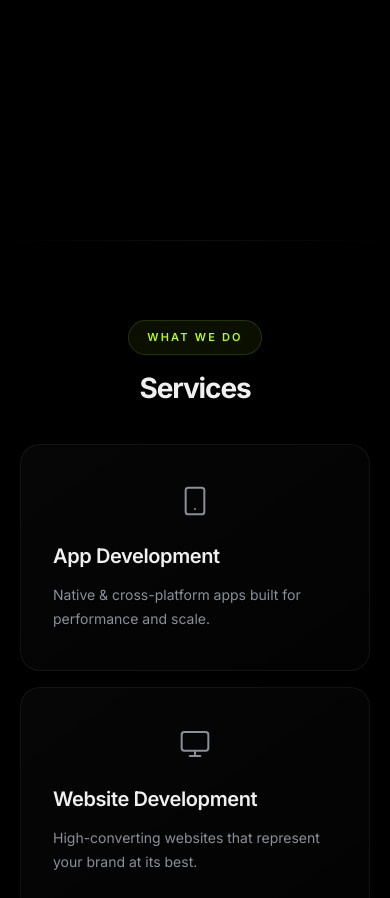
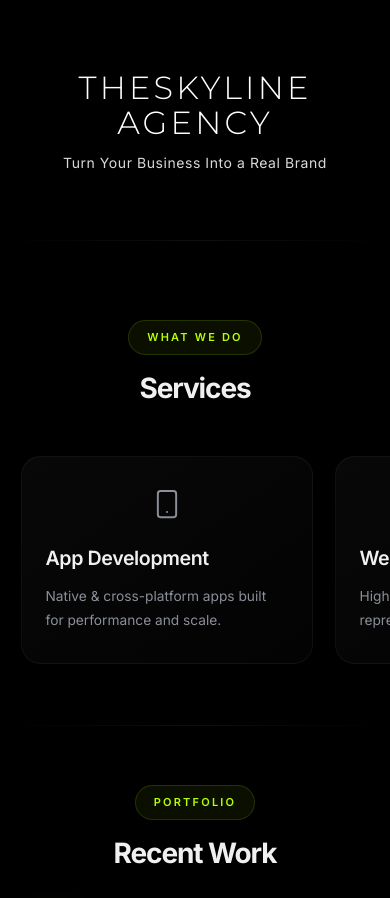
Before and after one commit to rommyansar/theskylineagency, a Next.js app: page / in a window 390 px wide. Shown: the part 604-1502 px from the top of the page. Built offline with nearby package versions, Linux system fonts and the light colour scheme.

Commit message:
feat: complete rebranding, mobile optimizations, and 'Recent Work' carousel logic

```diff
--- a/app/components/SelectedWork.tsx
+++ b/app/components/SelectedWork.tsx
@@ -1,6 +1,6 @@
 'use client';
 
-import { useState } from 'react';
+import { useState, useEffect } from 'react';
 import { useReveal } from '../hooks/useReveal';
 
 const categories = ['All', 'Apps', 'Websites', 'Software', 'AI'];
@@ -127,12 +127,24 @@ const projects = [
 
 export default function SelectedWork() {
   const [activeFilter, setActiveFilter] = useState('All');
-  const [visibleCount, setVisibleCount] = useState(6);
-  const sectionRef = useReveal(['SelectedWork', activeFilter, visibleCount]);
+  const [expandAll, setExpandAll] = useState(false);
+  const [isMobile, setIsMobile] = useState(false);
+  const [isMounted, setIsMounted] = useState(false);
+
+  // useReveal still benefits from an array of dependencies, but let's just trigger it when data changes
+  const sectionRef = useReveal(['SelectedWork', activeFilter, expandAll, isMobile]);
+
+  useEffect(() => {
+    setIsMounted(true);
+    const checkMobile = () => setIsMobile(window.innerWidth <= 640);
+    checkMobile();
+    window.addEventListener('resize', checkMobile);
+    return () => window.removeEventListener('resize', checkMobile);
+  }, []);
 
   const handleFilterChange = (cat: string) => {
     setActiveFilter(cat);
-    setVisibleCount(6);
+    setExpandAll(false);
   };
 
   const filtered =
@@ -140,6 +152,10 @@ export default function SelectedWork() {
       ? projects
       : projects.filter((p) => p.category === activeFilter);
 
+  // On server (not mounted), default to 6 to match typical desktop payload.
+  // On client, show 1 if mobile and not expanded, 6 if desktop and not expanded, or all if expanded.
+  const defaultVisibleCount = isMounted && isMobile ? 1 : 6;
+  const visibleCount = expandAll ? filtered.length : defaultVisibleCount;
   const displayedProjects = filtered.slice(0, visibleCount);
 
   return (
@@ -197,7 +213,7 @@ export default function SelectedWork() {
           <div className="reveal" style={{ display: 'flex', justifyContent: 'center', marginTop: '3rem' }}>
             <button
               className="cta-button"
-              onClick={() => setVisibleCount(filtered.length)}
+              onClick={() => setExpandAll(true)}
             >
               See More
               <span className="cta-arrow">→</span>
--- a/app/components/SplineScene.tsx
+++ b/app/components/SplineScene.tsx
@@ -20,7 +20,7 @@ export default function SplineScene() {
         </div>
       )}
       <Spline
-        scene="https://prod.spline.design/S6WffR5L-zdzbukJ/scene.splinecode"
+        scene="https://prod.spline.design/P99QTO5sUGseFIKJ/scene.splinecode"
         onLoad={() => setIsLoaded(true)}
         style={{ width: '100%', height: '100%' }}
       />
--- a/app/globals.css
+++ b/app/globals.css
@@ -73,6 +73,63 @@ body {
   overflow: hidden; /* Ensure any overflowing children are clipped */
 }
 
+/* Black edge masks to hide Spline blue glow on left/right */
+.hero::before,
+.hero::after {
+  content: "";
+  position: absolute;
+  top: 0;
+  width: 150px;
+  height: 100%;
+  z-index: 5;
+  pointer-events: none;
+}
+
+.hero::before {
+  left: 0;
+  background: linear-gradient(to right, #000000 20%, transparent 100%);
+}
+
+.hero::after {
+  right: 0;
+  background: linear-gradient(to left, #000000 20%, transparent 100%);
+}
+
+.hero-brand {
+  position: absolute;
+  top: 86%; /* Slightly above previous 90%, still below flower */
+  left: 50%;
+  transform: translate(-50%, -50%);
+  z-index: 20;
+  pointer-events: none; /* Allows interactions to pass through to Spline */
+  text-align: center;
+  width: 100%;
+  padding: 0 20px;
+}
+
+.hero-brand h1 {
+  font-family: var(--font-montserrat), sans-serif;
+  font-size: clamp(32px, 5vw, 70px);
+  font-weight: 300; /* Thin, minimalist luxury weight */
+  letter-spacing: 0.1em; /* Wide tracking for sophisticated agency look */
+  line-height: 1.1;
+  color: #ffffff;
+  /* Soft, elegant glow/shadow to lift it off the 3D scene */
+  text-shadow: 0px 4px 30px rgba(0, 0, 0, 0.8), 0 0 10px rgba(0, 0, 0, 0.4);
+  margin: 0;
+  text-transform: uppercase;
+}
+
+.hero-brand p {
+  font-family: var(--font-inter), 'Inter', sans-serif;
+  font-size: clamp(14px, 2vw, 20px);
+  font-weight: 400;
+  color: rgba(255, 255, 255, 0.85);
+  margin-top: 12px;
+  letter-spacing: 0.04em;
+  text-shadow: 0px 2px 10px rgba(0, 0, 0, 0.5);
+}
+
 .content {
   position: relative;
   background: var(--bg-primary);
@@ -1303,7 +1360,6 @@ nextjs-portal {
     font-size: 32px;
   }
 
-  .services-grid,
   .portfolio-grid,
   .process-steps,
   .why-grid,
@@ -1313,16 +1369,51 @@ nextjs-portal {
     gap: 16px;
   }
 
+  .services-grid {
+    display: flex !important;
+    overflow-x: auto;
+    scroll-snap-type: x mandatory;
+    gap: 16px;
+    padding: 10px 20px 40px 20px;
+    margin: 0 -20px;
+    scroll-padding-left: 20px;
+    scrollbar-width: none; /* Firefox */
+    -webkit-overflow-scrolling: touch;
+  }
+
+  .services-grid::-webkit-scrollbar {
+    display: none; /* Safari/Chrome */
+  }
+
+  .services-grid .service-card {
+    flex: 0 0 85%;
+    scroll-snap-align: start;
+    padding: 32px 24px;
+    background: linear-gradient(145deg, rgba(255,255,255,0.03), rgba(255,255,255,0.01));
+    border: 1px solid rgba(255,255,255,0.05);
+    transform: scale(0.98);
+    transition: transform 0.4s cubic-bezier(0.16, 1, 0.3, 1), border-color 0.4s ease, box-shadow 0.4s ease;
+  }
+
+  .services-grid .service-card:active {
+    transform: scale(1);
+    border-color: rgba(181, 255, 0, 0.3);
+    box-shadow: 0 10px 30px rgba(181, 255, 0, 0.05);
+  }
+
   .process-steps {
     gap: 32px;
   }
 
-  .services-section,
+  .services-section {
+    padding: 80px 0 20px 0; /* Reduced bottom padding */
+  }
+
   .portfolio-section,
   .pricing-section,
   .process-section,
   .why-section {
-    padding: 80px 0;
+    padding: 60px 0; /* Tighter padding for mobile overall */
   }
 
   .section-header {
@@ -1853,6 +1944,9 @@ nextjs-portal {
     .mobile-menu-btn {
       display: flex;
     }
+    .navbar.scrolled .mobile-menu-btn {
+      display: none;
+    }
     .nav-container {
       padding: 0 24px;
     }
--- a/app/layout.tsx
+++ b/app/layout.tsx
@@ -1,10 +1,16 @@
 import type { Metadata } from "next";
-import { Inter } from "next/font/google";
+import { Inter, Montserrat } from "next/font/google";
 import "./globals.css";
 
 const inter = Inter({
   subsets: ["latin"],
   variable: "--font-inter",
+  display: "swap",
+});
+
+const montserrat = Montserrat({
+  subsets: ["latin"],
+  variable: "--font-montserrat",
   display: "swap",
 });
 
@@ -22,7 +28,7 @@ export default function RootLayout({
   children: React.ReactNode;
 }>) {
   return (
-    <html lang="en" className={inter.variable} suppressHydrationWarning>
+    <html lang="en" className={`${inter.variable} ${montserrat.variable}`} suppressHydrationWarning>
       <body>
         <Navbar />
         {children}
--- a/app/page.tsx
+++ b/app/page.tsx
@@ -11,6 +11,10 @@ export default function Home() {
     <>
       {/* Hero — LOCKED */}
       <section className="hero">
+        <div className="hero-brand">
+          <h1>TheSkyLine Agency</h1>
+          <p>Turn Your Business Into a Real Brand</p>
+        </div>
         <SplineWrapper />
       </section>
 
```
